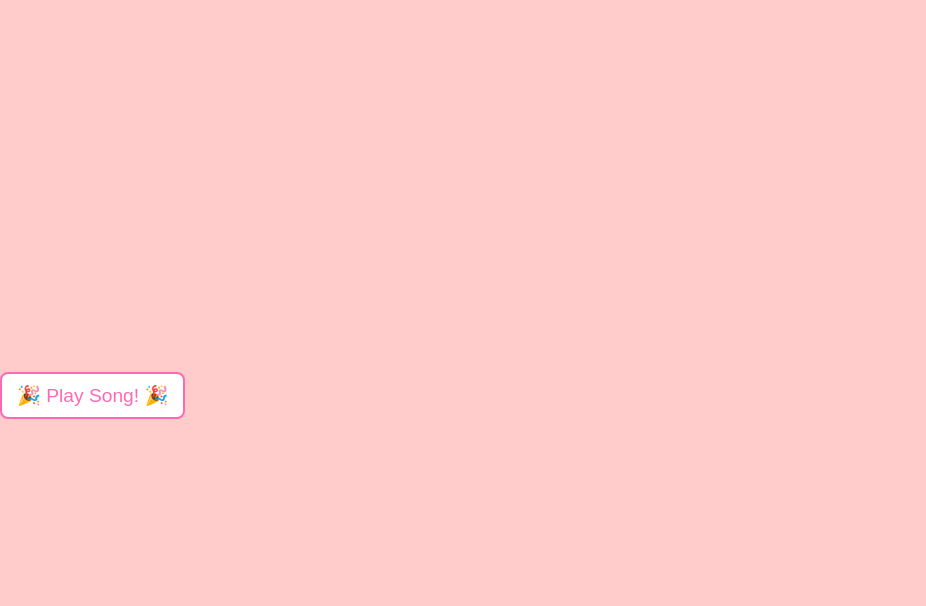
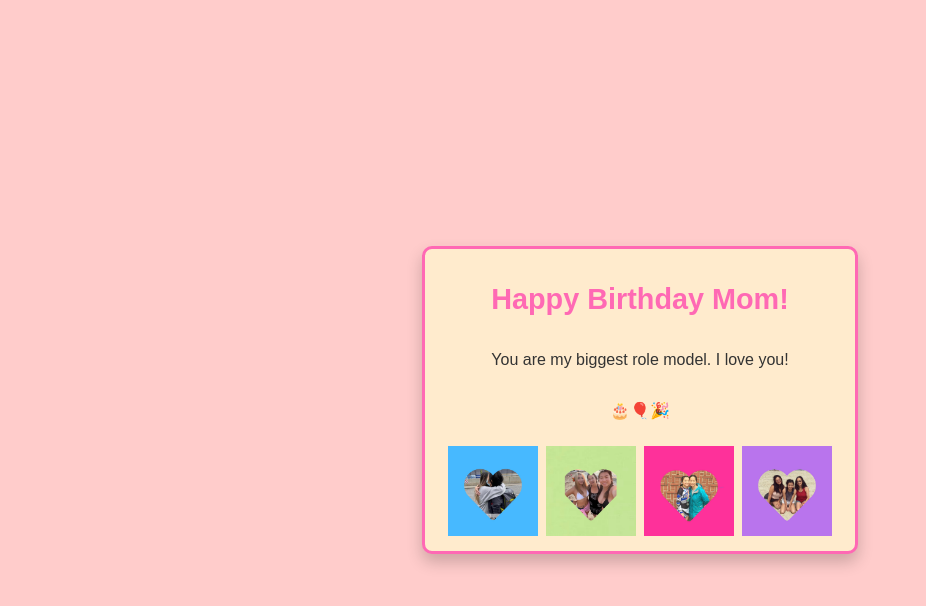
Before and after one commit to samanthalowe/MomsBirthdayCard, a plain HTML site: page index.html in a window 1280 px wide. Both pictures are taken after a click on the button "🎉 Play Song! 🎉". Shown: the whole page, without its empty margins (0-926 px from the left). Drawn offline with Linux system fonts and the light colour scheme.

Commit message:
Update index.html

```diff
--- a/index.html
+++ b/index.html
@@ -8,13 +8,13 @@
 </head>
 <body>
 
-    <!-- Button to play song -->
-    <button id="playButton">🎉 Play Song! 🎉</button>
+    <!-- Play Song Button -->
+    <button id="playButton" onclick="showCard()">🎉 Play Song! 🎉</button>
 
-    <!-- The card to show after the button click -->
+    <!-- Card with Birthday Message -->
     <div id="card">
         <h1>Happy Birthday Mom!</h1>
-        <p>You are my biggest role model. Thank you for everything you do. You are the world to me. I can always count on you. I love you!</p>
+        <p>You are my biggest role model. I love you!</p>
         <p>🎂🎈🎉</p>
 
         <div class="photo-gallery">
```
